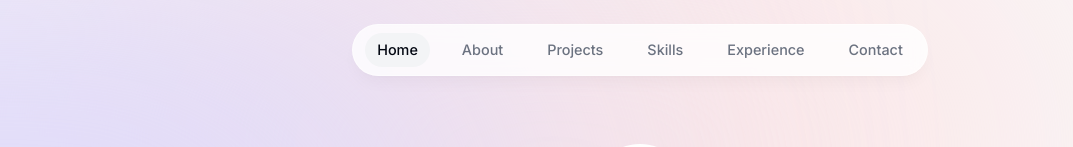
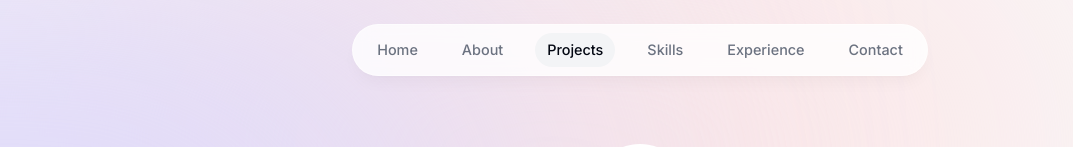
Before and after one commit to JoshuaM195/Portfolio3.0, a Next.js app: page / in a window 1280 px wide. Shown: the top 147 px of the page, without its empty margins (0-1073 px from the left). Built offline with nearby package versions, Linux system fonts and the light colour scheme.

Commit message:
Finished Header

```diff
--- a/src/components/about.tsx
+++ b/src/components/about.tsx
@@ -1,11 +1,24 @@
 "use client";
-import React from "react";
+import React, { useEffect } from "react";
 import SectionHeading from "./section-heading";
 import { motion } from "framer-motion";
+import { useInView } from "react-intersection-observer";
+import { useActiveSectionContext } from "../../context/active-section-context";
 
 export default function About() {
+  const { ref, inView } = useInView({
+    threshold: 0.75,
+  });
+  const { setActiveSection } = useActiveSectionContext();
+  useEffect(() => {
+    if (inView) {
+      setActiveSection("About");
+    }
+  }, [inView, setActiveSection]);
+
   return (
     <motion.section
+      ref={ref}
       className="mb-28 max-w-[45rem] text-center leading-8 sm:mb-40 scroll-mt-28"
       initial={{ opacity: 0, y: 100 }}
       animate={{ opacity: 1, y: 0 }}
--- a/src/components/intro.tsx
+++ b/src/components/intro.tsx
@@ -1,17 +1,30 @@
 "use client";
 
 import Image from "next/image";
-import React from "react";
+import React, { useEffect } from "react";
 import HeadshotImg from "../../public/Images/Headshot.png";
 import { motion } from "framer-motion";
 import Link from "next/link";
 import { BsArrowRight, BsLinkedin } from "react-icons/bs";
 import { HiDownload } from "react-icons/hi";
 import { FaGithubSquare } from "react-icons/fa";
+import { useInView } from "react-intersection-observer";
+import { useActiveSectionContext } from "../../context/active-section-context";
 
 export default function Intro() {
+  const { ref, inView } = useInView({
+    threshold: 0.5,
+  });
+  const { setActiveSection } = useActiveSectionContext();
+  useEffect(() => {
+    if (inView) {
+      setActiveSection("Home");
+    }
+  }, [inView, setActiveSection]);
+
   return (
     <section
+      ref={ref}
       id="home"
       className="mb-28 max-w-[50rem] text-center sm:mb-0 scroll-mt-[100rem]"
     >
--- a/src/components/projects.tsx
+++ b/src/components/projects.tsx
@@ -1,11 +1,25 @@
-import React from "react";
+"use client";
+
+import React, { useEffect } from "react";
 import SectionHeading from "./section-heading";
 import { projectsData } from "@/lib/data";
 import Project from "./project";
+import { useActiveSectionContext } from "../../context/active-section-context";
+import { useInView } from "react-intersection-observer";
 
 export default function Projects() {
+  const { ref, inView } = useInView({
+    threshold: 0.5,
+  });
+  const { setActiveSection } = useActiveSectionContext();
+  useEffect(() => {
+    if (inView) {
+      setActiveSection("Projects");
+    }
+  }, [inView, setActiveSection]);
+
   return (
-    <section id="projects" className="scroll-mt-28">
+    <section ref={ref} id="projects" className="scroll-mt-28">
       <SectionHeading>My Projects</SectionHeading>
       <div>
         {projectsData.map((project, index) => (
```
